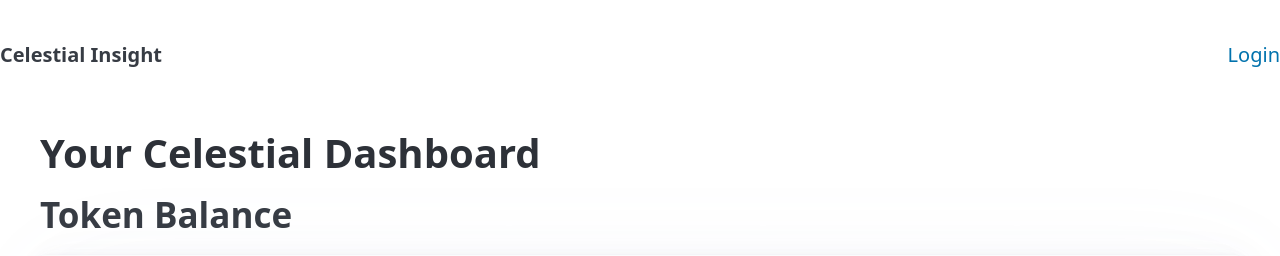
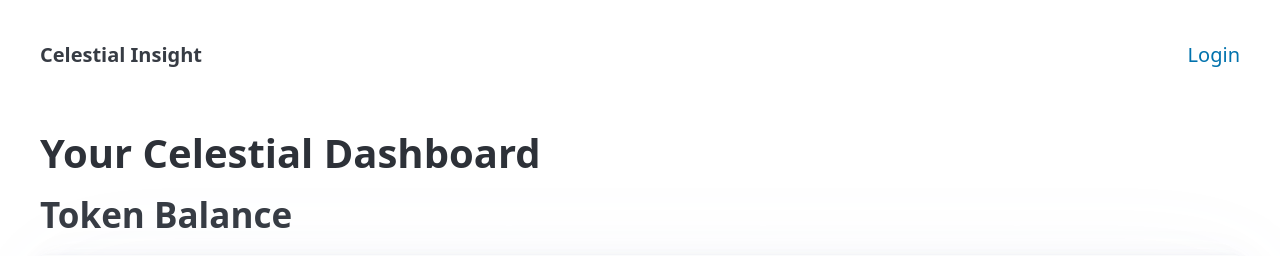
Before and after one commit to ElderEvil/celestial-insight, a Django app: template templates/dashboard.html in a window 1280 px wide. Shown: the top 256 px of the page. Run offline with Django 5.2, Linux system fonts and the light colour scheme; the template is opened without the code that fills it, so the values that code supplies are empty; some libraries are stand-ins or nearby versions.

Commit message:
fix: constrain header to container width
Added container class to header for consistent visual pattern with main content

```diff
--- a/templates/base.html
+++ b/templates/base.html
@@ -17,7 +17,7 @@
     {% block extra_head %}{% endblock %}
 </head>
 <body>
-    <header>
+    <header class="container">
         <nav>
             <ul>
                 <li><strong>Celestial Insight</strong></li>
```
